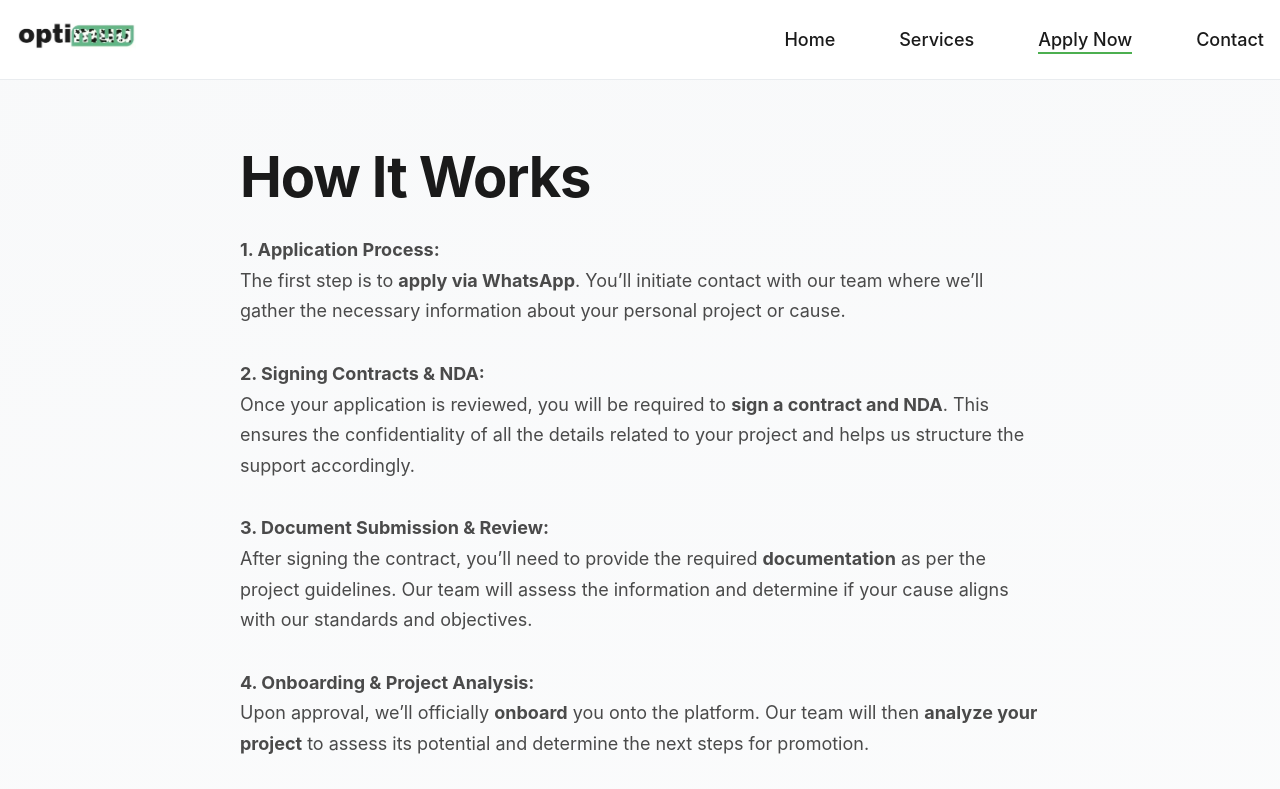
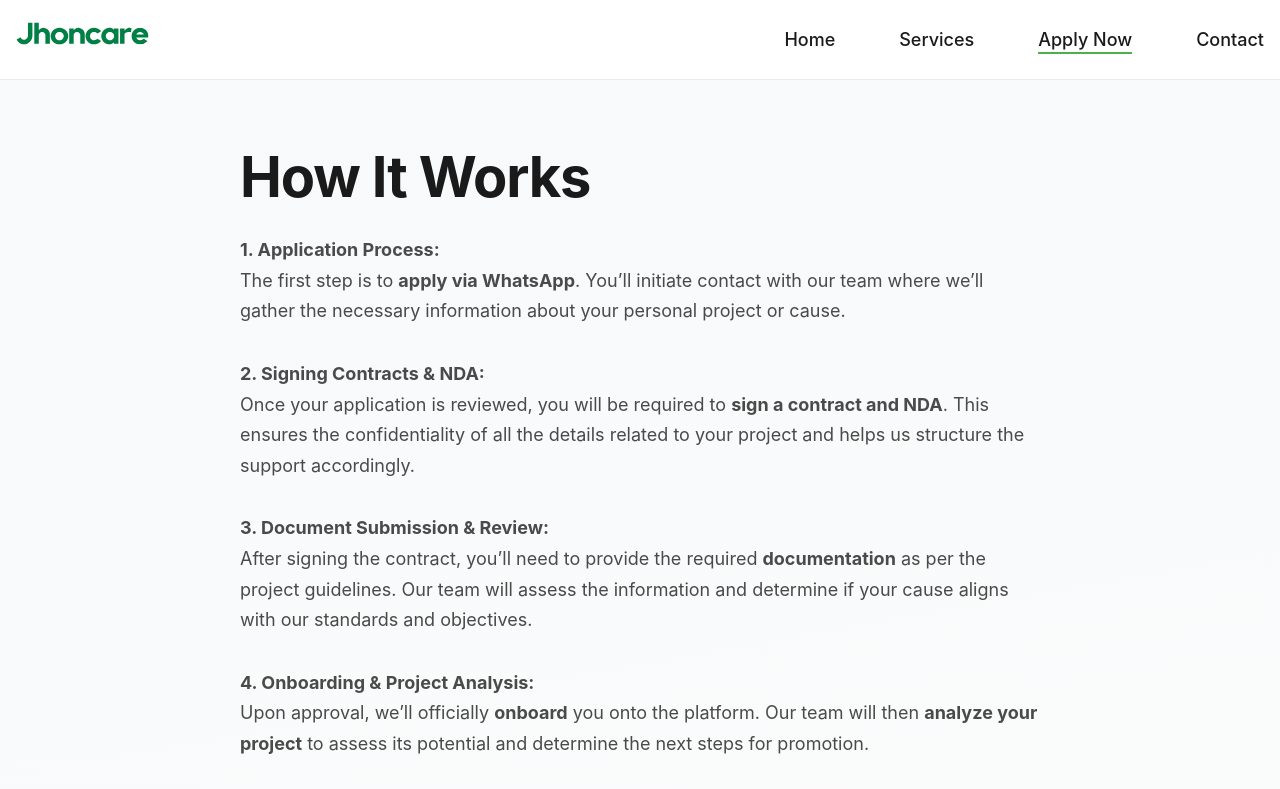
Before and after one commit to paolacarvalho312/care, a plain HTML site: page Apply now.html in a window 1280 px wide. Shown: the top 789 px of the page. Drawn offline with Linux system fonts and the light colour scheme.

Commit message:
Update Apply now.html

```diff
--- a/Apply now.html
+++ b/Apply now.html
@@ -3,7 +3,7 @@
   <head>
     <meta charset="UTF-8" />
     <meta name="viewport" content="width=device-width, initial-scale=1.0" />
-    <title>Crowdfunding – Optimuu</title>
+    <title>Crowdfunding – JhonCare</title>
     <link
       rel="stylesheet"
       href="https://cdnjs.cloudflare.com/ajax/libs/font-awesome/6.5.1/css/all.min.css"
@@ -255,8 +255,8 @@
       <div class="container header-inner">
         <a href="index.html" class="logo">
           <img
-            src="images/cropped-cropped-Diapositiva2-scaled-2.webp"
-            alt="Optimuu Logo"
+            src="images/logo.svg"
+            alt="JhonCare Logo"
           />
         </a>
         <button class="mobile-menu-toggle" aria-label="Mobile Menu">
@@ -444,8 +444,8 @@
     <footer>
       <div class="container footer-content">
         <div class="footer-top">
-          <img src="images/logo.png" alt="Optimuu Logo" />
-          <p class="footer-copyright">© 2025 Optimuu. All rights reserved.</p>
+          <img src="images/logo.svg" alt="JhonCare Logo" />
+          <p class="footer-copyright">© 2025 JhonCare. All rights reserved.</p>
         </div>
         <div class="footer-menu">
           <ul>
```
